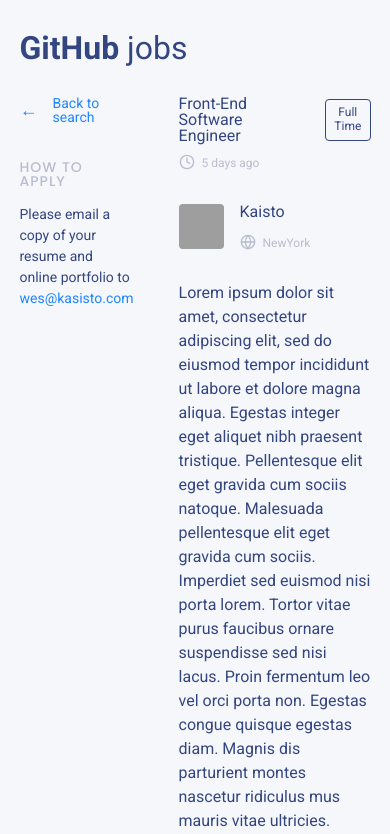
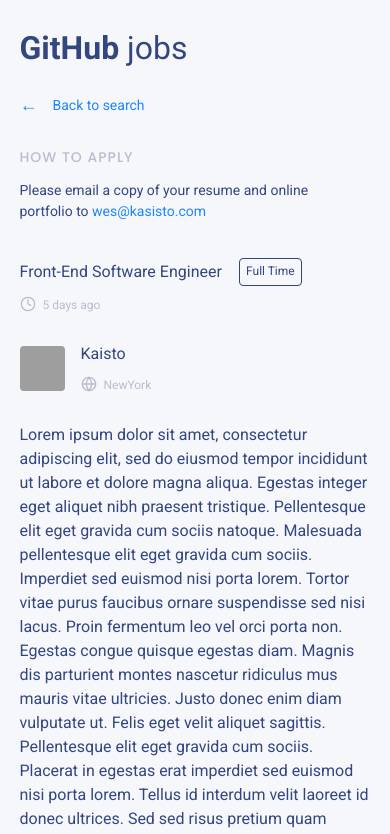
Before and after one commit to barbaraperic/github_jobs, a React (Vite) app: page /job in a window 390 px wide. Shown: the top 834 px of the page. Built offline with nearby package versions, Linux system fonts and the light colour scheme; grey boxes are pictures that could not be loaded.

Commit message:
FEAT: responsivness

```diff
--- a/src/components/Card.js
+++ b/src/components/Card.js
@@ -62,7 +62,7 @@ const Card = ({ imageSrc, label, title, type, location, time }) => {
       }
       <Content>
         <Label>{label}</Label>
-        <Link >{title}</Link>
+        <Link to={`${url}job/${title}`} >{title}</Link>
         { type ? <StyledButton variant='outline'>{type}</StyledButton> : null }
       </Content>
       <IconWrapper>
--- a/src/containers/Banner.js
+++ b/src/containers/Banner.js
@@ -15,16 +15,15 @@ const Wrapper = styled.div`
   background-image: url("https://images.unsplash.com/photo-1541953445540-3e450e21a945?ixid=MnwxMjA3fDB8MHxwaG90by1wYWdlfHx8fGVufDB8fHx8&ixlib=rb-1.2.1&auto=format&fit=crop&w=1049&q=80");
 `
 
-const StyledSearchBar = styled(SearchBar)`
-
-
-`
-
 const StyledButton = styled(Button)`
   position: absolute;
   right: 4px;
 
-  @media only screen and (max-width:758px) {
+  @media (max-width: 920px) {
+    width: 67px;
+   }
+
+  @media (max-width: 758px) {
      width: 67px;
   }
 `
@@ -34,12 +33,12 @@ const Banner = () => {
     <>
       <Logo />
       <Wrapper>
-        <StyledSearchBar
+        <SearchBar
           icon="briefcase"
           placeholder="Title, companies, expertise or benefits"
         >
           <StyledButton variant="fill">Search</StyledButton>
-        </StyledSearchBar>
+        </SearchBar>
       </Wrapper>
     </>
   )
--- a/src/containers/SidebarInstructions.js
+++ b/src/containers/SidebarInstructions.js
@@ -20,12 +20,12 @@ const Text = styled.p`
 `
 
 const Email = styled.span`
-  color: ${blue[200]}
+  color: ${blue[200]};
 `
 
-const SidebarInstructions = () => {
+const SidebarInstructions = ({ className }) => {
   return (
-    <Wrapper>
+    <Wrapper className={className}>
       <LinkBack />
       <StyledLabelText text="How to apply"/>
       <Text>Please email a copy of your resume and online portfolio to <Email>wes@kasisto.com</Email></Text>
--- a/src/pages/Home.js
+++ b/src/pages/Home.js
@@ -18,15 +18,15 @@ const Home = () => {
 
 const Wrapper = styled.main`
   display: flex;
+
+  @media (max-width: 920px) {
+    display: block;
+   }
 `
 
 const StyledSidebar = styled(Sidebar)`
   min-width: 400px;
   flex: 1;
-  /* flex-shrink: 99999999; */
-`
-
-const StyledCards = styled(Cards)`
 `
 
 export default Home
--- a/src/pages/JobDetails.js
+++ b/src/pages/JobDetails.js
@@ -6,10 +6,24 @@ import Main from '../containers/Main';
 
 const Wrapper = styled.div`
   display: flex;
+
+  @media (max-width: 920px) {
+    display: block;
+   }
+`
+
+const StyledSidebarInstructions = styled(SidebarInstructions)`
+  @media (max-width: 920px) {
+    max-width: none;
+   }
 `
 
 const StyledMain = styled(Main)`
   flex-grow: 1;
+  @media (max-width: 920px) {
+    margin-top: 36px;
+
+   }
 `
 
 const JobDetails = () => {
@@ -17,7 +31,7 @@ const JobDetails = () => {
     <>
     <Logo />
     <Wrapper>
-      <SidebarInstructions />
+      <StyledSidebarInstructions />
       <StyledMain />
     </Wrapper>
     </>
```
